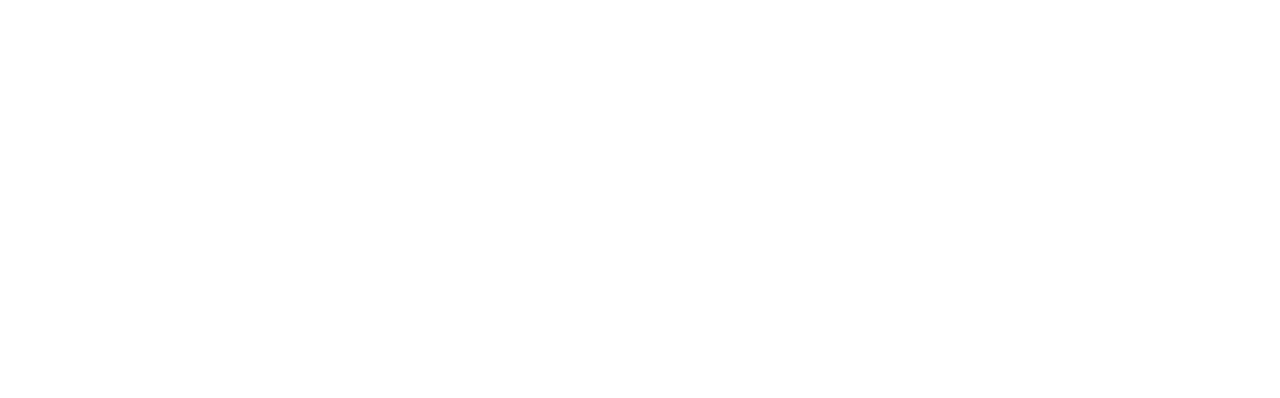
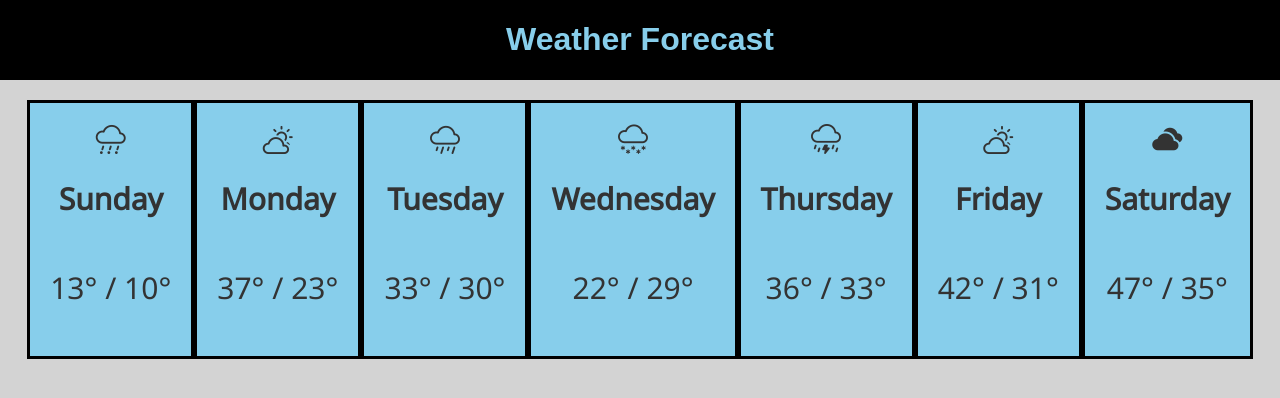
Before and after one commit to BigboiKesha/WeatherWebsite, a website: page src/index.html in a window 1280 px wide. Drawn offline with nearby package versions, Linux system fonts and the light colour scheme.

Commit message:
Final Edits
Created website

```diff
--- a/src/index.html
+++ b/src/index.html
@@ -12,5 +12,51 @@
     <link rel="stylesheet" href="./main.css" />
   </head>
 
-  <body></body>
+  <body>
+    <div>
+      <div class="nav">
+        <h1>Weather Forecast</h1>
+      </div>
+    </div>
+
+   <main>
+     <div class="box">
+      <div class="box-item">
+        <i class="bi bi-cloud-hail"></i>
+      <h2>Sunday</h2>
+      <p>13° / 10°</p>
+    </div> <div class="box-item">
+      <i class="bi bi-cloud-sun"></i>
+      <h2>Monday</h2>
+      <p>37° / 23°</p>
+    </div>
+    <div class="box-item">
+      <i class="bi bi-cloud-rain"></i>
+      <h2>Tuesday</h2>
+      <p>33° / 30°</p>
+    </div>
+    <div class="box-item">
+      <i class="bi bi-cloud-snow"></i>
+      <h2>Wednesday</h2>
+      <p>22° / 29°</p>
+    </div>
+    <div class="box-item">
+      <i class="bi bi-cloud-lightning-rain"></i>
+      <h2>Thursday</h2>
+      <p>36° / 33°</p>
+    </div>
+    <div class="box-item">
+      <i class="bi bi-cloud-sun"></i>
+      <h2>Friday</h2>
+      <p>42° / 31°</p>
+    </div>
+    <div class="box-item">
+      <i class="bi bi-clouds-fill"></i>
+      <h2>Saturday</h2>
+      <p>47° / 35°</p>
+    </div></div>
+
+    </main>
+  </body>
+
 </html>
--- a/src/main.css
+++ b/src/main.css
@@ -5,6 +5,10 @@
 html {
   font-family: "Noto Sans", sans-serif;
 }
+body {
+background-color: lightgray;
+}
+
 
 .visually-hidden {
   clip: rect(0 0 0 0);
@@ -15,3 +19,62 @@ html {
   white-space: nowrap;
   width: 1px;
 }
+
+.nav {
+  display: flex;
+  justify-content: center;
+  background-color:black
+}
+
+.nav h1 {
+  color: skyblue;
+  font-family: Arial, sans-serif;
+}
+
+
+.box {
+  display: flex;
+  flex-wrap: wrap;
+  justify-content: center;
+  background-color: lightgray;
+  padding: 20px;
+}
+.box-item {
+  background-color: skyblue;
+  border: 3px solid black;
+  padding: 20px;
+  display: flex;
+  flex-direction: column;
+  align-items: center;
+  text-align: center;
+  font-size: 100px;
+}
+.box i {
+  font-size: 30px;
+  color: #333;
+
+}
+
+.box h2 {
+  font-size: 30px;
+  color: #333;
+
+}
+
+.box p {
+  font-size: 30px;
+  color: #333;
+  text-align: center;
+}
+
+@media (max-width: 1000px) {
+  .box {
+    flex-direction: column;
+  }
+
+  .box-item {
+    font-size: 12px;
+    width: auto;
+  }
+
+}
```
